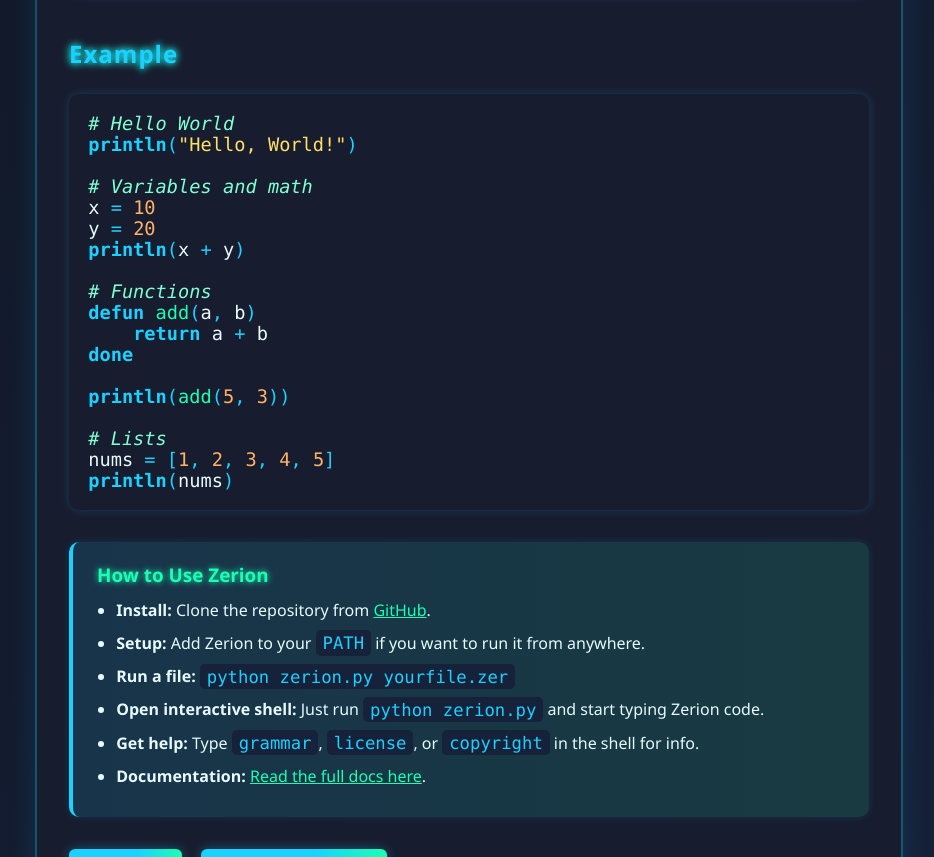
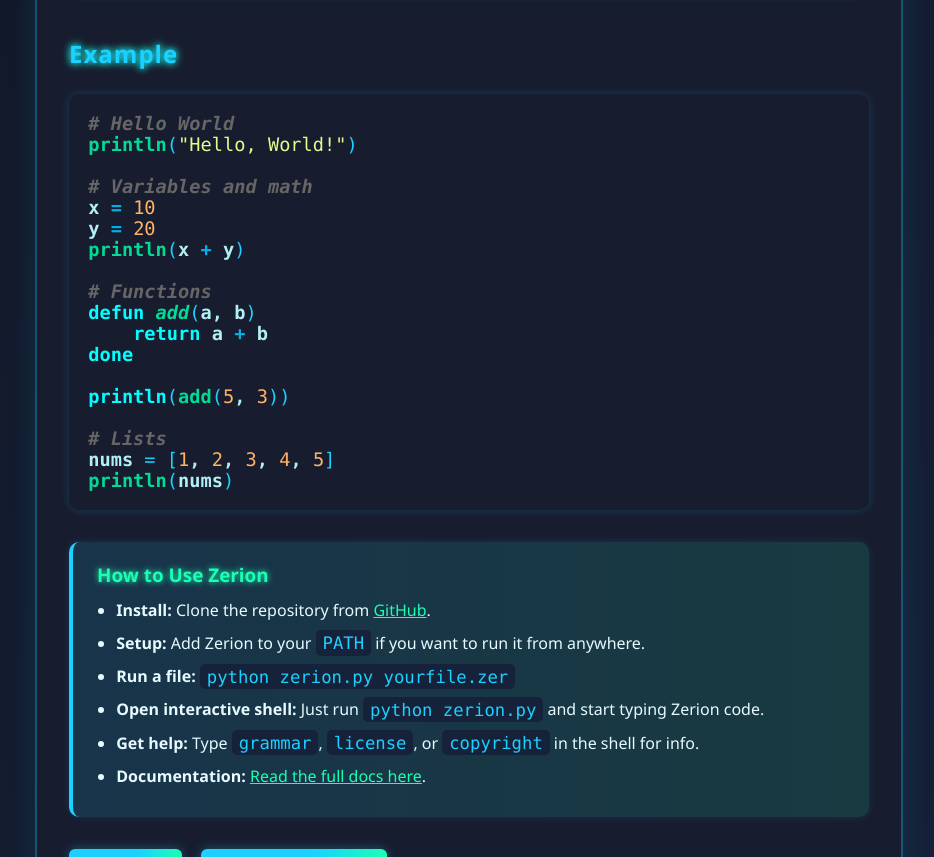
Before and after one commit to memecoder12345678/Zerionyx, a plain HTML site: page docs/index.html in a window 1280 px wide. Shown: the part 792-1649 px from the top of the page, without its empty margins (171-1105 px from the left). Drawn offline with Linux system fonts and the light colour scheme.

Commit message:
update color

```diff
--- a/docs/index.html
+++ b/docs/index.html
@@ -173,12 +173,14 @@
             background: transparent;
             padding: 0;
         }
-        .highlight-zerion .zer-keyword { color: #1ad1ff; font-weight: bold; }
-        .highlight-zerion .zer-func { color: #1affb3; }
-        .highlight-zerion .zer-string { color: #ffe066; }
+        .highlight-zerion .zer-keyword { color: #00ffff; font-weight: bold; }
+        .highlight-zerion .zer-func-def { color: #00db96; font-style: italic; font-weight: bold;}
+        .highlight-zerion .zer-func { color: #00db96; font-weight: bold;}
+        .highlight-zerion .zer-string { color: #e2fb8c; }
         .highlight-zerion .zer-number { color: #ffb366; }
-        .highlight-zerion .zer-comment { color: #7fffd4; font-style: italic; }
-        .highlight-zerion .zer-var { color: #e6faff; }
+        .highlight-zerion .zer-comment { color: #666666; font-style: italic; font-weight: bold; }
+        .highlight-zerion .zer-var { color: #b2eff5; font-weight: bold;}
+        .highlight-zerion .zer-types { color: #00b3e6; font-weight: bold;}
         @media (max-width: 600px) {
             main { padding: 1.2rem 0.5rem; }
             pre { font-size: 0.98em; }
@@ -189,7 +191,7 @@
 <body>
     <header>
         <h1>Zerion Programming Language</h1>
-        <p>Simple, educational, and task-oriented.<br> <span style="color:#1affb3;">Perfect for learning and automation.</span></p>
+        <p>Simple, educational, and task-oriented.<br> <span style="color:#00b3e6;">Perfect for learning and automation.</span></p>
     </header>
     <main>
         <h2>Why Zerion?</h2>
@@ -211,23 +213,23 @@
         </div>
         <h2>Example</h2>
         <pre><code class="highlight-zerion" id="zerion-example"><span class="zer-comment"># Hello World</span>
-<span class="zer-keyword">println</span>(<span class="zer-string">"Hello, World!"</span>)
+<span class="zer-func">println</span>(<span class="zer-string">"Hello, World!"</span>)
 
 <span class="zer-comment"># Variables and math</span>
-<span class="zer-var">x</span> = <span class="zer-number">10</span>
-<span class="zer-var">y</span> = <span class="zer-number">20</span>
-<span class="zer-keyword">println</span>(<span class="zer-var">x</span> + <span class="zer-var">y</span>)
+<span class="zer-var">x</span> <span class="zer-types">=</span> <span class="zer-number">10</span>
+<span class="zer-var">y</span> <span class="zer-types">=</span> <span class="zer-number">20</span>
+<span class="zer-func">println</span>(<span class="zer-var">x</span> <span class="zer-types">+</span> <span class="zer-var">y</span>)
 
 <span class="zer-comment"># Functions</span>
-<span class="zer-keyword">defun</span> <span class="zer-func">add</span>(<span class="zer-var">a</span>, <span class="zer-var">b</span>)
-    <span class="zer-keyword">return</span> <span class="zer-var">a</span> + <span class="zer-var">b</span>
+<span class="zer-keyword">defun</span> <span class="zer-func-def">add</span>(<span class="zer-var">a</span><span class="zer-var">,</span> <span class="zer-var">b</span>)
+    <span class="zer-keyword">return</span> <span class="zer-var">a</span> <span class="zer-types">+</span> <span class="zer-var">b</span>
 <span class="zer-keyword">done</span>
 
-<span class="zer-keyword">println</span>(<span class="zer-func">add</span>(<span class="zer-number">5</span>, <span class="zer-number">3</span>))
+<span class="zer-keyword">println</span>(<span class="zer-func">add</span>(<span class="zer-number">5</span><span class="zer-var">,</span> <span class="zer-number">3</span>))
 
 <span class="zer-comment"># Lists</span>
-<span class="zer-var">nums</span> = <span>[</span><span class="zer-number">1</span>, <span class="zer-number">2</span>, <span class="zer-number">3</span>, <span class="zer-number">4</span>, <span class="zer-number">5</span><span>]</span>
-<span class="zer-keyword">println</span>(<span class="zer-var">nums</span>)</code></pre>
+<span class="zer-var">nums</span> = <span>[</span><span class="zer-number">1</span><span class="zer-var">,</span> <span class="zer-number">2</span><span class="zer-var">,</span> <span class="zer-number">3</span><span class="zer-var">,</span> <span class="zer-number">4</span><span class="zer-var">,</span> <span class="zer-number">5</span><span>]</span>
+<span class="zer-func">println</span>(<span class="zer-var">nums</span>)</code></pre>
         <div class="howto">
             <h3>How to Use Zerion</h3>
             <ul>
```
Also changed, not shown: IDE/src/theme.json (+5 -5 lines), docs/docs.html (+1 -1 lines).
